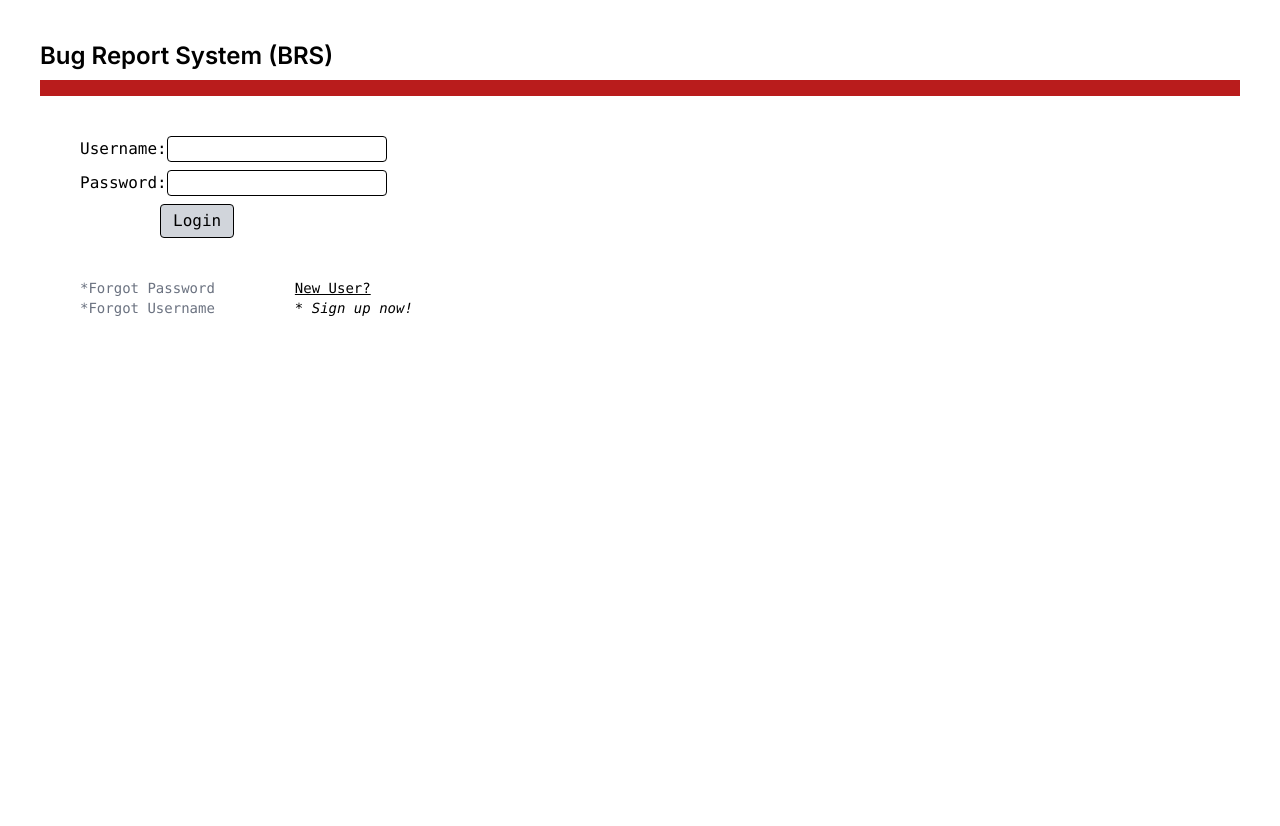
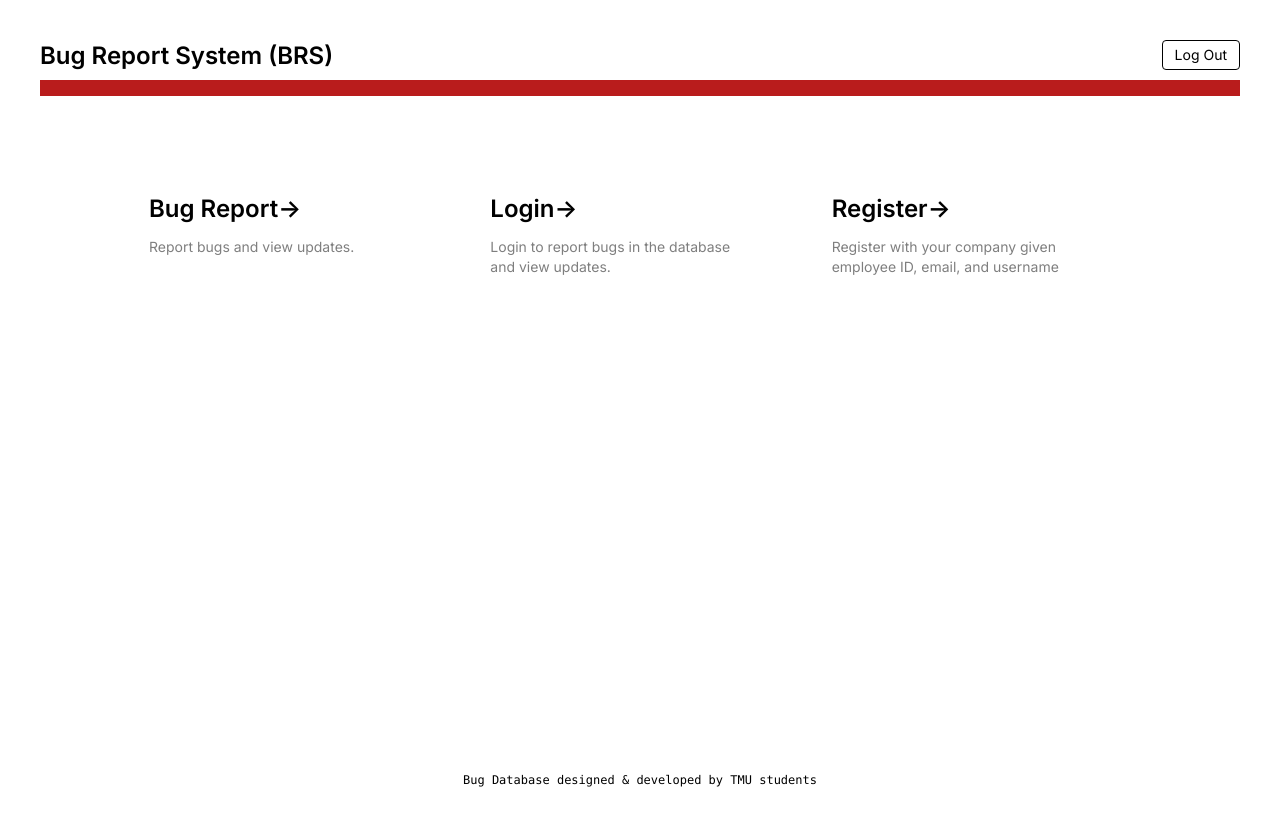
Before and after one commit to zain-zubair/bug-database, a Next.js app: page / in a window 1280 px wide. Shown: the top 826 px of the page. Before the commit the page ends 800 px from the top, so only its background shows below. Built offline with nearby package versions, Linux system fonts and the light colour scheme.

Commit message:
Finished login/register/home pages

```diff
--- a/app/layout.js
+++ b/app/layout.js
@@ -1,5 +1,7 @@
+import Logout from "@/components/Logout";
 import { Inter } from "next/font/google";
 import "./globals.css";
+import Link from "next/link";
 
 const inter = Inter({ subsets: ["latin"] });
 
@@ -12,10 +14,19 @@ export default function RootLayout({ children }) {
   return (
     <html lang="en">
       <body className={inter.className}>
-        <div className="p-10 text-2xl min-w-full font-semibold">
-          Bug Report System (BRS)
-          <hr className="mt-2 w-full border-red-700 border-8" />
+        <div className="absolute top-10 right-10">
+          <Logout />
         </div>
+
+        <header>
+          <h1 className="p-10 text-2xl min-w-full font-semibold">
+            <Link className="hover:text-red-700 transition-colors" href="/">
+              Bug Report System (BRS)
+            </Link>
+
+            <hr className="mt-2 w-full border-red-700 border-8" />
+          </h1>
+        </header>
         {children}
       </body>
     </html>
--- /dev/null
+++ b/app/login/page.js
@@ -0,0 +1,117 @@
+"use client";
+
+import Link from "next/link";
+import { db } from "@/lib/db";
+import { useState, useEffect } from "react";
+import { useRouter } from "next/navigation";
+
+export default function Home() {
+  const [username, setUsername] = useState("");
+  const [password, setPassword] = useState("");
+  const [record, setRecord] = useState("");
+  const router = useRouter();
+
+  useEffect(() => {
+    async function fetchData() {
+      const { data, error } = await db
+        .from("employee")
+        .select("email")
+        .eq("username", username);
+
+      if (!error && data[0]) {
+        setRecord(data[0].email);
+      }
+    }
+
+    if (username !== "") {
+      fetchData();
+    }
+  }, [username]);
+
+  const handleSignIn = async (e) => {
+    e.preventDefault();
+
+    const { error } = await db.auth.signInWithPassword({
+      email: record,
+      password: password,
+    });
+
+    if (!error) {
+      router.push("/report");
+    } else {
+      console.log(error);
+      alert(
+        "There was an error logging in. Please recheck your username and password and try again."
+      );
+    }
+  };
+
+  return (
+    <main className="px-20">
+      <section className="text-black font-mono flex justify-center items-center gap-10 flex-col">
+        <div className="flex justify-center">
+          <form className="flex flex-col gap-2">
+            <div className="flex flex-col">
+              <label htmlFor="username" className="text-sm">
+                Username or Email
+              </label>
+              <input
+                type="text"
+                id="username"
+                value={username}
+                onChange={(e) => setUsername(e.target.value)}
+                required
+                className="px-1 border border-black rounded"
+              />
+            </div>
+            <div className="flex flex-col">
+              <label htmlFor="password" className="text-sm">
+                Password
+              </label>
+              <input
+                type="password"
+                id="password"
+                value={password}
+                onChange={(e) => setPassword(e.target.value)}
+                required
+                className="px-1 border border-black rounded"
+              />
+            </div>
+
+            <button
+              type="submit"
+              onClick={handleSignIn}
+              className="border mt-2 border-black hover:text-red-700 rounded transition-colors hover:border-red-700 hover:bg-red-700/20 px-3 py-1"
+            >
+              Login
+            </button>
+
+            <Link
+              href="/"
+              className="border text-center mt-2 border-black hover:text-red-700 rounded transition-colors hover:border-red-700 hover:bg-red-700/20 px-3 py-1"
+            >
+              Cancel
+            </Link>
+          </form>
+        </div>
+
+        <div className="flex flex-row gap-20 text-sm">
+          <div className="flex flex-col">
+            <Link href="#" className="text-gray-500">
+              *Forgot Password
+            </Link>
+
+            <Link href="#" className="text-gray-500">
+              *Forgot Username
+            </Link>
+          </div>
+
+          <Link href="/sign-up" className="flex flex-col">
+            <span className="underline">New User?</span>
+            <span className="italic">* Sign up now!</span>
+          </Link>
+        </div>
+      </section>
+    </main>
+  );
+}
--- a/app/page.js
+++ b/app/page.js
@@ -1,88 +1,56 @@
-"use client";
-
 import Link from "next/link";
-import { db } from "@/lib/db";
-import { useState } from "react";
-import { useRouter } from "next/navigation";
 
 export default function Home() {
-  const [username, setUsername] = useState("");
-  const [password, setPassword] = useState("");
-  const router = useRouter();
-
-  const handleSignIn = async (e) => {
-    e.preventDefault();
-    const { error } = await db.auth.signInWithPassword({
-      email: `${username}@email.com`,
-      password: password,
-    });
-
-    if (!error) {
-      router.push("/report");
-    } else {
-      alert(
-        "There was an error logging in. Please recheck your username and password and try again."
-      );
-    }
-  };
+  const sections = [
+    {
+      href: "/report",
+      title: "Bug Report",
+      desc: "Report bugs and view updates.",
+    },
+    {
+      href: "/login",
+      title: "Login",
+      desc: "Login to report bugs in the database and view updates.",
+    },
+    {
+      href: "/sign-up",
+      title: "Register",
+      desc: "Register with your company given employee ID, email, and username",
+    },
+  ];
 
   return (
-    <main className="px-20">
-      <section className="text-black font-mono">
-        <form className="flex flex-col gap-2">
-          <div>
-            <label htmlFor="username">Username:</label>
-            <input
-              type="text"
-              id="username"
-              value={username}
-              onChange={(e) => setUsername(e.target.value)}
-              required
-              className="px-1 border border-black rounded"
-            />
-          </div>
-          <div className="text-black">
-            <label htmlFor="password">Password:</label>
-            <input
-              type="password"
-              id="password"
-              value={password}
-              onChange={(e) => setPassword(e.target.value)}
-              required
-              className="px-1 border border-black rounded"
-            />
-          </div>
+    <main className="flex min-h-screen flex-col items-center justify-between px-6 py-10">
+      <div className="mb-32 grid text-center md:max-w-5xl md:w-full md:mb-0 md:grid-cols-3 md:text-left">
+        {sections.map((section, index) => (
+          <Link
+            key={index}
+            href={section.href}
+            className="group rounded-lg border border-transparent px-5 py-4 transition-colors hover:border-red-700 hover:bg-red-700/20"
+          >
+            <h2
+              className={`mb-3 text-2xl group-hover:text-red-700 font-semibold`}
+            >
+              {section.title}
+              <span className="inline-block transition-transform group-hover:translate-x-1 motion-reduce:transform-none">
+                -&gt;
+              </span>
+            </h2>
+            <p className={`max-w-[30ch] text-sm opacity-50`}>{section.desc}</p>
+          </Link>
+        ))}
+      </div>
 
-          <div>
-            <button
-              type="submit"
-              onClick={handleSignIn}
-              className="ml-20 mb-10 border border-black rounded bg-gray-300 px-3 py-1"
-            >
-              Login
-            </button>
-          </div>
-        </form>
-
-        <div className="flex flex-row gap-20 text-sm">
-          <div className="flex flex-col">
-            <Link href="#" className="text-gray-500">
-              *Forgot Password
-            </Link>
-
-            <Link href="#" className="text-gray-500">
-              *Forgot Username
-            </Link>
-          </div>
-
-          <div>
-            <Link href="/sign-up" className="flex flex-col">
-              <span className="underline">New User?</span>
-              <span className="italic">* Sign up now!</span>
-            </Link>
-          </div>
-        </div>
-      </section>
+      <footer className="absolute bottom-0 py-3 text-center font-mono text-xs">
+        <Link
+          href="https://github.com/zain-zubair/computerorg"
+          rel="noopener noreferrer"
+          target="_blank"
+          className="hover:text-red-700 duration-300 transition-colors"
+        >
+          Bug Database designed & developed by TMU students
+        </Link>
+      </footer>
     </main>
   );
 }
--- a/app/sign-up/page.js
+++ b/app/sign-up/page.js
@@ -1,22 +1,34 @@
 "use client";
 
-import { useState } from "react";
+import { useState, useEffect } from "react";
 import { useRouter } from "next/navigation";
 import { db } from "@/lib/db";
 
 export default function SignUpPage() {
   const [id, setId] = useState("");
+  const [validIDs, setValidIDs] = useState([]);
+  const [email, setEmail] = useState("");
   const [username, setUsername] = useState("");
   const [password, setPassword] = useState("");
   const router = useRouter();
 
-  // temporary
-  const validIDs = ["12345", "123", "1"];
+  // useEffect which pulls the existing employeeIDs from the database to verify the user thats registrating
+  useEffect(() => {
+    async function fetchData() {
+      const { data, error } = await db.from("employee").select("id");
+
+      if (!error) {
+        // turning the returned object into a list of the employee ids then setting the validIDs state to that array
+        setValidIDs(data.map((id) => id.id));
+      }
+    }
+    fetchData();
+  }, []);
 
   const handleSignUp = async (e) => {
     e.preventDefault();
 
-    if (!(id in validIDs)) {
+    if (!validIDs.includes(id)) {
       alert("Invalid employee ID.");
       return;
     }
@@ -26,14 +38,20 @@ export default function SignUpPage() {
     }
 
     const { user, error } = await db.auth.signUp({
-      email: `${username}@email.com`,
+      email: email,
       password: password,
       options: {
         data: {
+          username: username,
           employeeID: id,
         },
       },
     });
+
+    const {} = await db
+      .from("employee")
+      .upsert({ id: id, username: username, email: email })
+      .select();
 
     if (error) {
       alert(`Error signing up:, ${error.message}`);
@@ -46,14 +64,12 @@ export default function SignUpPage() {
   return (
     <main className="px-20">
       <section className="text-black font-mono">
-        <div className="w-[250px]">
-          <form className="grid grid-cols-2 gap-y-2">
+        <div className="flex justify-center">
+          <form className="grid grid-cols-1 gap-y-2">
             <div className="flex flex-col gap-1">
-              <label htmlFor="username">ID:</label>
-              <label htmlFor="username">Username:</label>
-              <label htmlFor="password">Password:</label>
-            </div>
-            <div className="flex flex-col gap-1">
+              <label htmlFor="id" className="text-sm">
+                Employee ID
+              </label>
               <input
                 type="text"
                 id="id"
@@ -62,6 +78,24 @@ export default function SignUpPage() {
                 required
                 className="px-1 border border-black rounded"
               />
+            </div>
+            <div className="flex flex-col gap-1">
+              <label htmlFor="email" className="text-sm">
+                Email
+              </label>
+              <input
+                type="email"
+                id="email"
+                value={email}
+                onChange={(e) => setEmail(e.target.value)}
+                required
+                className="px-1 border border-black rounded"
+              />
+            </div>
+            <div className="flex flex-col gap-1">
+              <label htmlFor="username" className="text-sm">
+                Username
+              </label>
               <input
                 type="text"
                 id="username"
@@ -70,6 +104,11 @@ export default function SignUpPage() {
                 required
                 className="px-1 border border-black rounded"
               />
+            </div>
+            <div className="flex flex-col gap-1">
+              <label htmlFor="password" className="text-sm">
+                Password
+              </label>
               <input
                 type="password"
                 id="password"
@@ -80,15 +119,13 @@ export default function SignUpPage() {
               />
             </div>
 
-            <div className="col-start-2">
             <button
               type="submit"
               onClick={handleSignUp}
-                className="border border-black rounded bg-gray-300 px-3 py-1"
+              className="border mt-2 border-black hover:text-red-700 rounded transition-colors hover:border-red-700 hover:bg-red-700/20 px-3 py-1"
             >
               Sign Up
             </button>
-            </div>
           </form>
         </div>
       </section>
--- /dev/null
+++ b/components/Logout.js
@@ -0,0 +1,19 @@
+"use client";
+
+import { db } from "@/lib/db";
+
+export default function Toggle() {
+  const handleLogOut = async () => {
+    await db.auth.signOut();
+  };
+
+  return (
+    <button
+      type="submit"
+      onClick={handleLogOut}
+      className="border text-sm border-black hover:text-red-700 rounded transition-colors hover:border-red-700 hover:bg-red-700/20 px-3 py-1"
+    >
+      Log Out
+    </button>
+  );
+}
```
Also changed, not shown: middleware.js (added, +77 -0 lines). Lines whose indentation alone changed are shown as unchanged.
